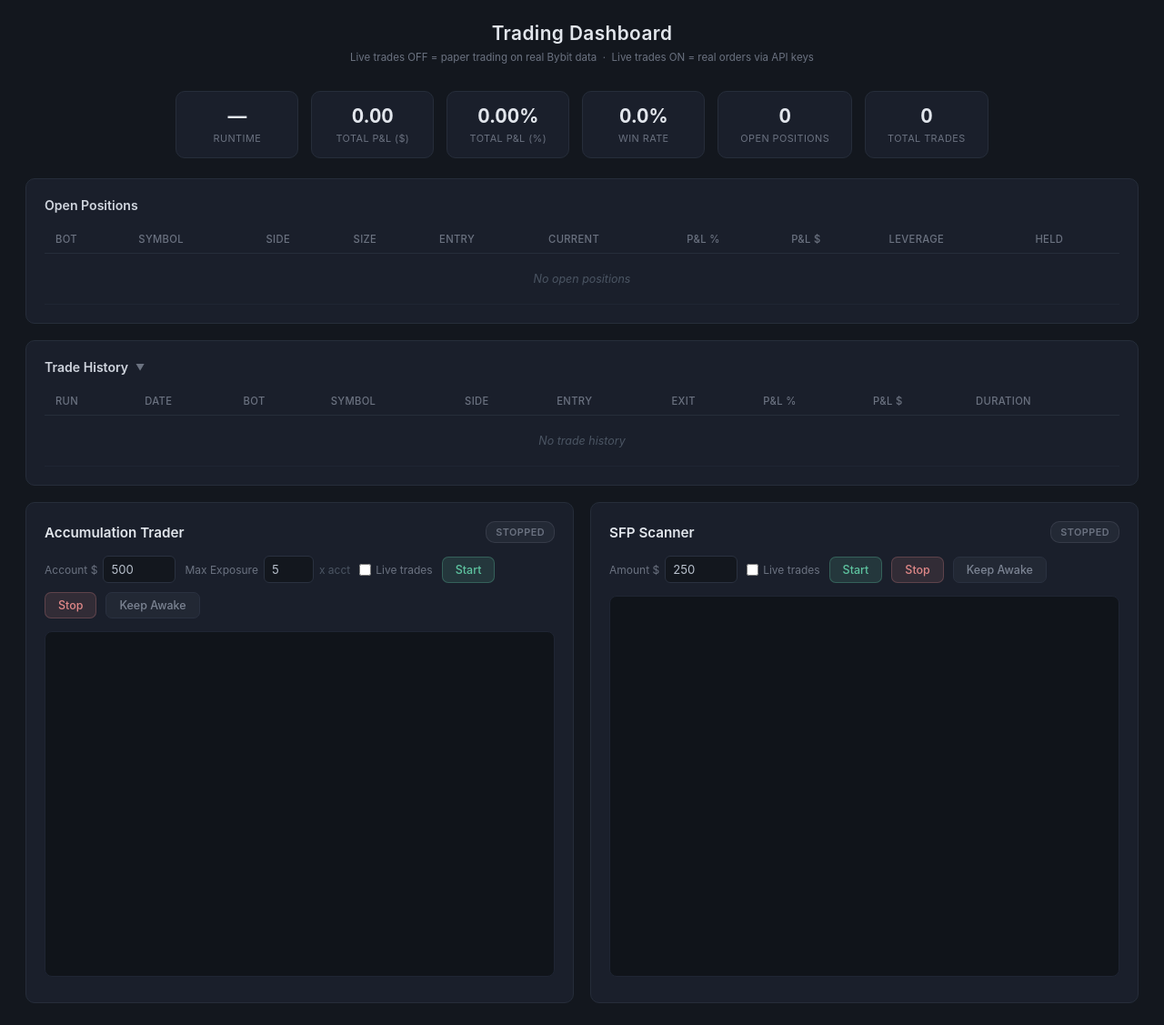
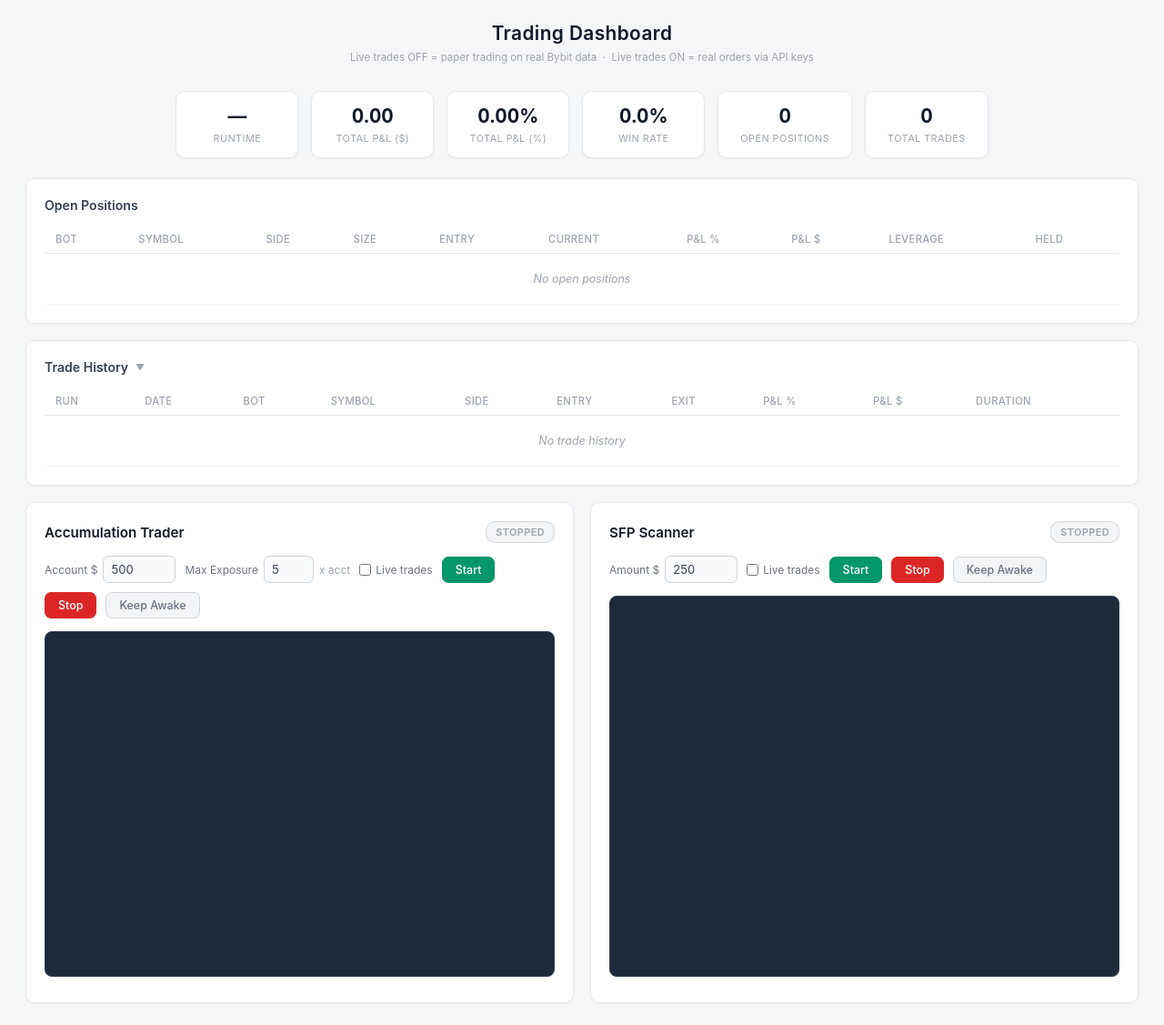
Before and after one commit to wenbun87/Bybit-trading, a FastAPI app: page / in a window 1280 px wide. Shown: the whole page at 91% size. Run offline with FastAPI, Linux system fonts and the light colour scheme; data that the repository does not hold is empty.

Commit message:
Light theme, clear bot state files on paper stop, fix run labels
- Dashboard redesigned with light theme: white panels, light gray
  background, dark text, green/red PnL colors for readability
- Log terminal stays dark (slate) for contrast
- clear_positions now also deletes bot internal state files
  (auto_trader_state.json, sfp_position_state.json) so paper
  positions don't reload on restart
- Pre-existing trades without a run number show "Pre" instead of "—"
- Live positions correctly preserved across stop/restart

https://claude.ai/code/session_01HjAdrAfCK8RneQvLeVUQkV

```diff
--- a/dashboard/templates/index.html
+++ b/dashboard/templates/index.html
@@ -8,8 +8,8 @@
         * { margin: 0; padding: 0; box-sizing: border-box; }
         body {
             font-family: 'Inter', -apple-system, BlinkMacSystemFont, 'Segoe UI', system-ui, sans-serif;
-            background: #13171e;
-            color: #b8c0cc;
+            background: #f5f6f8;
+            color: #374151;
             padding: 24px 28px;
             min-height: 100vh;
         }
@@ -18,13 +18,13 @@
             margin-bottom: 28px;
         }
         .dashboard-header h1 {
-            color: #e2e6ec;
+            color: #111827;
             font-size: 1.3em;
             font-weight: 600;
             letter-spacing: 0.02em;
         }
         .dashboard-header .subtitle {
-            color: #6b7280;
+            color: #9ca3af;
             font-size: 0.72em;
             margin-top: 6px;
             line-height: 1.5;
@@ -39,47 +39,49 @@
             flex-wrap: wrap;
         }
         .stat-card {
-            background: #1a1f2b;
-            border: 1px solid #262d3a;
+            background: #ffffff;
+            border: 1px solid #e5e7eb;
             border-radius: 10px;
             padding: 14px 24px;
             text-align: center;
             min-width: 135px;
             transition: border-color 0.2s;
+            box-shadow: 0 1px 3px rgba(0,0,0,0.04);
         }
         .stat-card:hover {
-            border-color: #3a4560;
+            border-color: #d1d5db;
         }
         .stat-value {
             font-size: 1.3em;
             font-weight: 700;
-            color: #e2e6ec;
+            color: #111827;
             font-variant-numeric: tabular-nums;
         }
         .stat-label {
             font-size: 0.68em;
-            color: #6b7280;
+            color: #9ca3af;
             margin-top: 5px;
             text-transform: uppercase;
             letter-spacing: 0.04em;
         }
-        .pnl-positive { color: #5ec4a0; }
-        .pnl-negative { color: #e08888; }
+        .pnl-positive { color: #059669; }
+        .pnl-negative { color: #dc2626; }
 
         /* Panels */
         .panel {
-            background: #1a1f2b;
-            border: 1px solid #262d3a;
+            background: #ffffff;
+            border: 1px solid #e5e7eb;
             border-radius: 10px;
             padding: 20px;
             margin-bottom: 18px;
             max-width: 1600px;
             margin-left: auto;
             margin-right: auto;
+            box-shadow: 0 1px 3px rgba(0,0,0,0.04);
         }
         .panel h2 {
             font-size: 0.88em;
-            color: #d0d5de;
+            color: #374151;
             margin-bottom: 14px;
             font-weight: 600;
         }
@@ -93,8 +95,8 @@
         th {
             text-align: left;
             padding: 8px 12px;
-            color: #6b7280;
-            border-bottom: 1px solid #262d3a;
+            color: #9ca3af;
+            border-bottom: 1px solid #e5e7eb;
             font-weight: 500;
             font-size: 0.9em;
             text-transform: uppercase;
@@ -102,14 +104,14 @@
         }
         td {
             padding: 8px 12px;
-            border-bottom: 1px solid #1f2533;
-            color: #b8c0cc;
+            border-bottom: 1px solid #f3f4f6;
+            color: #374151;
         }
         tr:hover td {
-            background: #1e2435;
+            background: #f9fafb;
         }
         .empty-row td {
-            color: #4b5563;
+            color: #9ca3af;
             text-align: center;
             padding: 20px;
             font-style: italic;
@@ -124,10 +126,10 @@
             align-items: center;
             gap: 8px;
         }
-        .history-toggle:hover { color: #8ba3c7; }
+        .history-toggle:hover { color: #2563eb; }
         .history-arrow {
             font-size: 0.7em;
-            color: #6b7280;
+            color: #9ca3af;
             transition: transform 0.2s;
         }
         .hidden { display: none; }
@@ -141,12 +143,13 @@
             margin: 0 auto;
         }
         .bot-panel {
-            background: #1a1f2b;
-            border: 1px solid #262d3a;
+            background: #ffffff;
+            border: 1px solid #e5e7eb;
             border-radius: 10px;
             padding: 20px;
             display: flex;
             flex-direction: column;
+            box-shadow: 0 1px 3px rgba(0,0,0,0.04);
         }
         .bot-header {
             display: flex;
@@ -157,7 +160,7 @@
         .bot-name {
             font-size: 0.95em;
             font-weight: 600;
-            color: #e2e6ec;
+            color: #111827;
         }
         .status-badge {
             padding: 4px 10px;
@@ -168,14 +171,14 @@
             letter-spacing: 0.04em;
         }
         .status-running {
-            background: rgba(94, 196, 160, 0.12);
-            color: #5ec4a0;
-            border: 1px solid rgba(94, 196, 160, 0.25);
+            background: rgba(5, 150, 105, 0.08);
+            color: #059669;
+            border: 1px solid rgba(5, 150, 105, 0.2);
         }
         .status-stopped {
-            background: rgba(107, 114, 128, 0.12);
-            color: #6b7280;
-            border: 1px solid rgba(107, 114, 128, 0.25);
+            background: rgba(107, 114, 128, 0.08);
+            color: #9ca3af;
+            border: 1px solid rgba(107, 114, 128, 0.2);
         }
 
         /* Controls */
@@ -198,48 +201,51 @@
         input[type="number"] {
             width: 80px;
             padding: 6px 8px;
-            background: #13171e;
-            border: 1px solid #2a3140;
+            background: #f9fafb;
+            border: 1px solid #d1d5db;
             border-radius: 6px;
-            color: #b8c0cc;
+            color: #374151;
             font-size: 0.82em;
             font-family: inherit;
             transition: border-color 0.15s;
         }
         input[type="number"]:focus {
-            border-color: #5b7a9d;
+            border-color: #2563eb;
             outline: none;
+            box-shadow: 0 0 0 2px rgba(37, 99, 235, 0.1);
         }
         .btn {
             padding: 6px 14px;
-            border: 1px solid #2a3140;
+            border: 1px solid #d1d5db;
             border-radius: 7px;
             font-size: 0.78em;
             font-weight: 500;
             cursor: pointer;
             font-family: inherit;
             transition: all 0.15s;
+            background: #ffffff;
         }
-        .btn:hover { filter: brightness(1.1); }
+        .btn:hover { filter: brightness(0.97); }
         .btn:active { transform: scale(0.97); }
         .btn-start {
-            background: rgba(94, 196, 160, 0.15);
-            color: #5ec4a0;
-            border-color: rgba(94, 196, 160, 0.3);
+            background: #059669;
+            color: #ffffff;
+            border-color: #059669;
         }
         .btn-stop {
-            background: rgba(224, 136, 136, 0.12);
-            color: #e08888;
-            border-color: rgba(224, 136, 136, 0.25);
+            background: #dc2626;
+            color: #ffffff;
+            border-color: #dc2626;
         }
         .btn-caff {
-            background: rgba(107, 114, 128, 0.1);
-            color: #7c8493;
+            background: #f3f4f6;
+            color: #6b7280;
+            border-color: #d1d5db;
         }
         .btn-caff.active {
-            background: rgba(139, 163, 199, 0.15);
-            color: #8ba3c7;
-            border-color: rgba(139, 163, 199, 0.3);
+            background: rgba(37, 99, 235, 0.08);
+            color: #2563eb;
+            border-color: rgba(37, 99, 235, 0.3);
         }
         .btn:disabled {
             opacity: 0.35;
@@ -254,7 +260,7 @@
         }
         .checkbox-group input {
             margin: 0;
-            accent-color: #5b7a9d;
+            accent-color: #2563eb;
         }
 
         /* Logs */
@@ -262,8 +268,8 @@
             flex: 1;
             min-height: 380px;
             max-height: 55vh;
-            background: #10141a;
-            border: 1px solid #1f2533;
+            background: #1e293b;
+            border: 1px solid #334155;
             border-radius: 8px;
             overflow-y: auto;
             padding: 12px;
@@ -273,10 +279,10 @@
             white-space: pre-wrap;
             word-break: break-all;
         }
-        .log-line { color: #6b7280; }
+        .log-line { color: #94a3b8; }
         .uptime {
             font-size: 0.7em;
-            color: #4b5563;
+            color: #9ca3af;
             margin-top: 8px;
             text-align: right;
         }
@@ -285,10 +291,10 @@
         ::-webkit-scrollbar { width: 6px; }
         ::-webkit-scrollbar-track { background: transparent; }
         ::-webkit-scrollbar-thumb {
-            background: #2a3140;
+            background: #d1d5db;
             border-radius: 3px;
         }
-        ::-webkit-scrollbar-thumb:hover { background: #3a4560; }
+        ::-webkit-scrollbar-thumb:hover { background: #9ca3af; }
 
         @media (max-width: 1000px) {
             .grid { grid-template-columns: 1fr; }
@@ -400,7 +406,7 @@
                     <label>Max Exposure</label>
                     <input type="number" id="exposure-auto_trader" value="5" min="1" max="10" step="0.5"
                         title="Max total open notional = Account × this. E.g. $500 × 5x = $2,500 max across all positions" style="width:55px">
-                    <label style="color:#4b5563">x acct</label>
+                    <label style="color:#9ca3af">x acct</label>
                 </div>
                 <div class="checkbox-group">
                     <input type="checkbox" id="live-auto_trader">
@@ -603,7 +609,7 @@
                             ? `$${sizeUsdt.toLocaleString()}` : '—';
                         rows.push(`<tr>
                             <td>${botName}</td>
-                            <td style="color:#d0d5de; font-weight:500">${p.symbol || '—'}</td>
+                            <td style="color:#111827; font-weight:500">${p.symbol || '—'}</td>
                             <td>${(p.side || 'long').toUpperCase()}</td>
                             <td>${sizeStr}</td>
                             <td>${p.entry_price !== undefined ? p.entry_price.toFixed(4) : '—'}</td>
@@ -640,12 +646,12 @@
                         ? fmtHeld(t.closed_at - t.entry_time) : '—';
                     const pnlPct = t.pnl_pct !== undefined ? t.pnl_pct : null;
                     const pnlUsd = t.pnl_usd !== undefined ? t.pnl_usd : null;
-                    const runLabel = t.run ? `#${t.run}` : '—';
+                    const runLabel = t.run ? `#${t.run}` : 'Pre';
                     return `<tr>
-                        <td style="color:#6b7280">${runLabel}</td>
+                        <td style="color:#9ca3af">${runLabel}</td>
                         <td>${date}</td>
                         <td>${t.bot || '—'}</td>
-                        <td style="color:#d0d5de; font-weight:500">${t.symbol || '—'}</td>
+                        <td style="color:#111827; font-weight:500">${t.symbol || '—'}</td>
                         <td>${(t.side || 'long').toUpperCase()}</td>
                         <td>${t.entry_price !== undefined ? t.entry_price.toFixed(4) : '—'}</td>
                         <td>${t.exit_price !== undefined ? t.exit_price.toFixed(4) : '—'}</td>
--- a/shared_state.py
+++ b/shared_state.py
@@ -9,6 +9,13 @@ DATA_DIR = Path(__file__).parent / "data"
 POSITIONS_FILE = DATA_DIR / "positions.json"
 TRADE_HISTORY_FILE = DATA_DIR / "trade_history.json"
 RUNS_FILE = DATA_DIR / "runs.json"
+
+BOT_STATE_FILES = {
+    "auto_trader": Path(__file__).parent / "data" / "auto_trader_state.json",
+    "accumulation": Path(__file__).parent / "data" / "auto_trader_state.json",
+    "sfp_scanner": Path(__file__).parent / "sfp_position_state.json",
+    "sfp": Path(__file__).parent / "sfp_position_state.json",
+}
 
 def _ensure_dir():
     DATA_DIR.mkdir(parents=True, exist_ok=True)
@@ -77,11 +84,27 @@ def read_all_positions() -> dict:
         return {}
 
 def clear_positions(bot_name: str):
-    """Remove all positions for a bot (called on stop)."""
+    """Remove all positions for a bot (called on paper stop)."""
     all_positions = read_all_positions()
-    if bot_name in all_positions:
-        del all_positions[bot_name]
+    changed = False
+    for key in (bot_name, _bot_aliases().get(bot_name, bot_name)):
+        if key in all_positions:
+            del all_positions[key]
+            changed = True
+    if changed:
         _atomic_write(POSITIONS_FILE, all_positions)
+    state_file = BOT_STATE_FILES.get(bot_name)
+    if state_file and state_file.exists():
+        state_file.unlink()
+
+
+def _bot_aliases() -> dict:
+    return {
+        "auto_trader": "accumulation",
+        "accumulation": "auto_trader",
+        "sfp_scanner": "sfp",
+        "sfp": "sfp_scanner",
+    }
 
 
 # ── Trades ──
```
